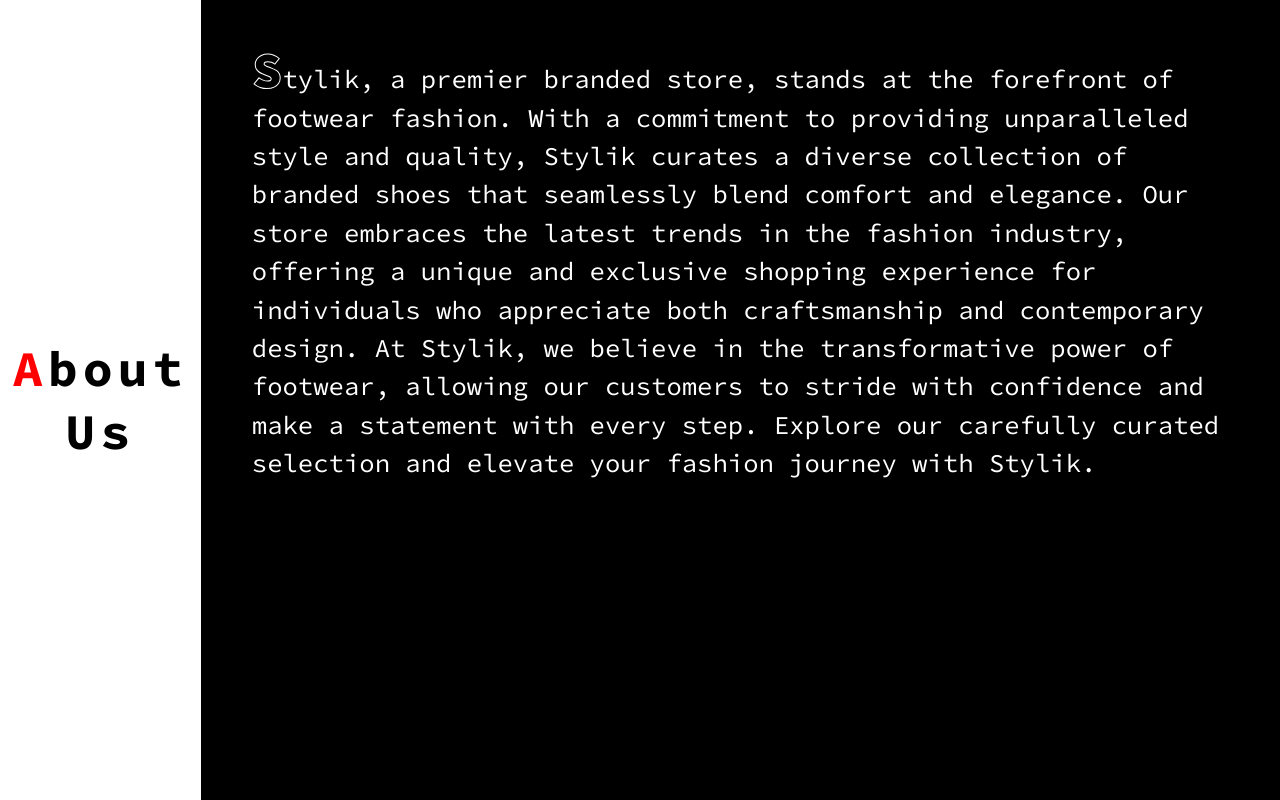
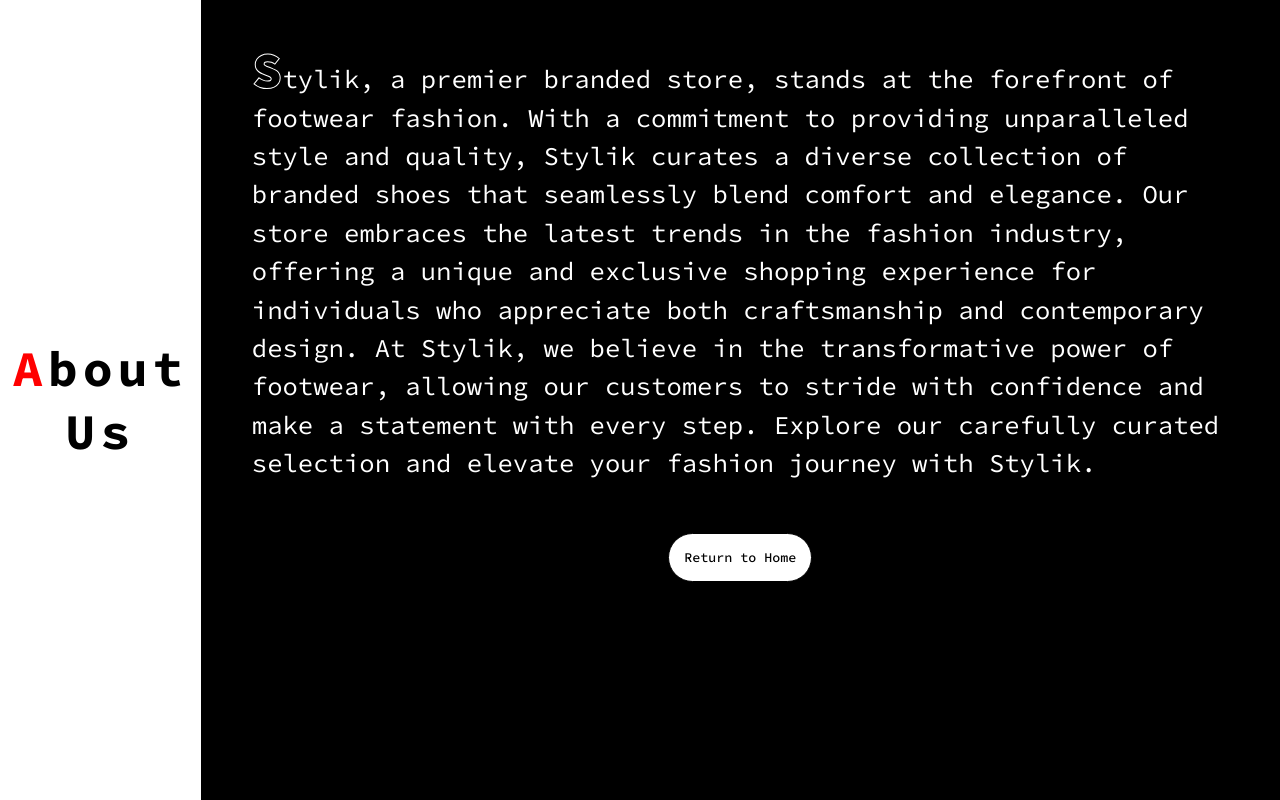
Before and after one commit to theinterestingdev/Shoe_Store_E-commerce_Webiste_Project, a plain HTML site: page about_us.html in a window 1280 px wide. Drawn offline with Linux system fonts and the light colour scheme; a script that the page names is missing.

Commit message:
return_button_added

```diff
--- a/about_us.css
+++ b/about_us.css
@@ -76,6 +76,37 @@ body
     font-size:2vw;
 }
 
+
+#return
+{
+
+    margin-top: 50px;
+    width: 100%;
+    display: flex;
+    justify-content: center;
+}
+
+#return button
+{
+    background-color: transparent;
+    border-radius: 30px;
+    padding: 15px;
+    font-weight: 500;
+    color: rgb(0, 0, 0);
+    background-color: rgb(255, 255, 255);
+    cursor: pointer;
+    border: 1px solid black;
+    transition: all ease-in-out 0.4s;
+}
+
+#return button:hover
+{
+
+    background-color: crimson;
+    color:white;
+
+}
+
 @media screen and (max-width: 992px){
     .container
     {
--- a/about_us.html
+++ b/about_us.html
@@ -13,7 +13,12 @@
         </div>
         <div id="about_us">
             <p><span>S</span>tylik, a premier branded store, stands at the forefront of footwear fashion. With a commitment to providing unparalleled style and quality, Stylik curates a diverse collection of branded shoes that seamlessly blend comfort and elegance. Our store embraces the latest trends in the fashion industry, offering a unique and exclusive shopping experience for individuals who appreciate both craftsmanship and contemporary design. At Stylik, we believe in the transformative power of footwear, allowing our customers to stride with confidence and make a statement with every step. Explore our carefully curated selection and elevate your fashion journey with Stylik.</p>
+            <div id="return">
+                <a href="index.html"><button id="return_btn">Return to Home </button></a>
+            </div>
+
         </div>
+
     </div>
 
 
--- a/contact.css
+++ b/contact.css
@@ -72,6 +72,7 @@ body {
 
 ::placeholder {
     color: white;
+    font-size: 2vw;
 }
 
 .contact_form form input {
@@ -115,11 +116,41 @@ body {
 
 }
 
+#return
+{
+
+    width: 100%;
+    display: flex;
+    justify-content: center;
+}
+
+#return button
+{
+    background-color: transparent;
+    border-radius: 30px;
+    padding: 15px;
+    font-weight: 500;
+    color: rgb(255, 255, 255);
+    background-color: rgb(0, 0, 0);
+    cursor: pointer;
+    border: none;
+    transition: all ease-in-out 0.4s;
+}
+
+#return button:hover
+{
+
+    background-color: crimson;
+    color:white;
+
+}
+
+
 
 @media screen and (max-width: 992px) {
     .container h1 {
         font-size: 30px;
-        margin-bottom: 60px;
+
     }
 
     .container h1::first-letter {
```
Also changed, not shown: contact.html (+3 -0 lines), index.html (+1 -1 lines), template.css (+41 -0 lines), template.html (+13 -0 lines).
